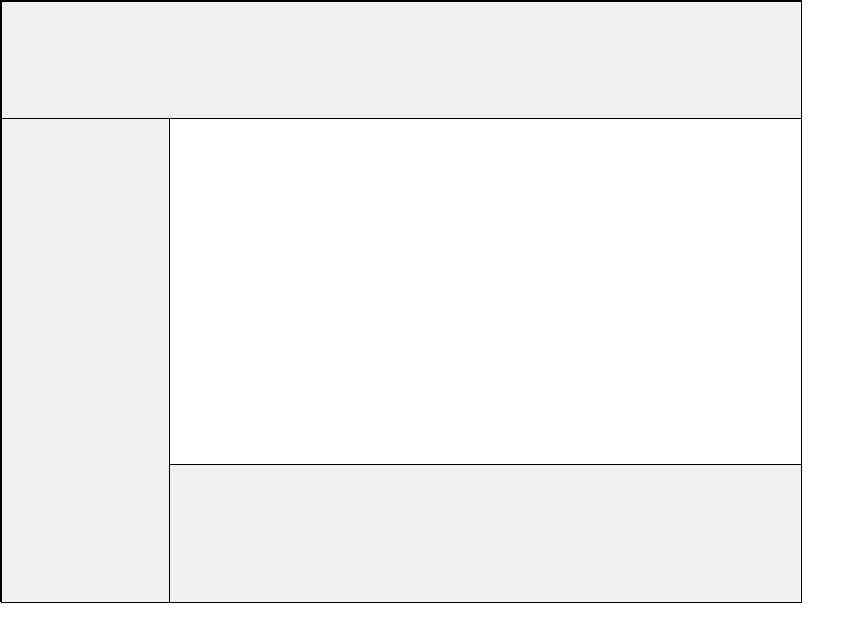
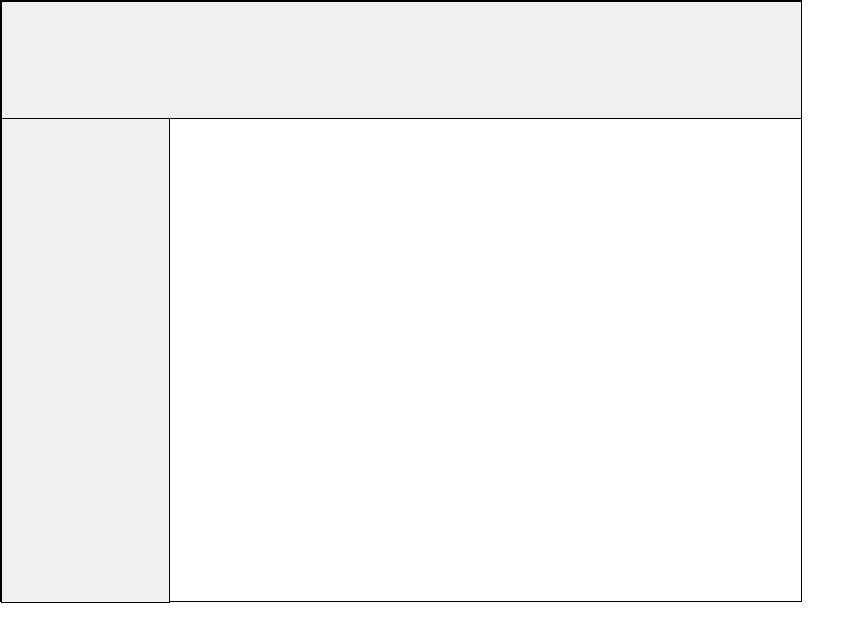
Before and after one commit to the-unfactoring-guru/nui, a React (Create React App) app: page / in a window 1280 px wide. Shown: the top 642 px of the page, without its empty margins (0-865 px from the left). Built offline with nearby package versions, Linux system fonts and the light colour scheme.

Commit message:
uninstalled unnecessary xterm packages for version 0.1.0

```diff
--- a/src/App.js
+++ b/src/App.js
@@ -1,5 +1,4 @@
 import {Box} from '@mui/material';
-import { LogSection } from './components/LogSection';
 import { SearchSection } from './components/SearchSection';
 import { TopBar } from './components/TopBar';
 function App() {
@@ -15,7 +14,6 @@ function App() {
     >
         <TopBar/>
         <SearchSection/>
-        <LogSection/>
     </Box>
   );
 }
--- a/src/components/LogSection.jsx
+++ /dev/null
@@ -1,19 +0,0 @@
-import React from 'react'
-import { Box } from '@mui/material'
-export const LogSection = () => {
-  return (
-    <Box
-        style={{
-            position: "inherit",
-            border: "1px solid black",
-            backgroundColor: "#f0f0f0",
-            width: 631,
-            height: 137,
-            left: 168,
-            top: 463
-        }}
-    >
-
-    </Box>
-  )
-}
```
Also changed, not shown: package.json (+1 -7 lines), 1 other file (tests, documents, lock files or other folders).
